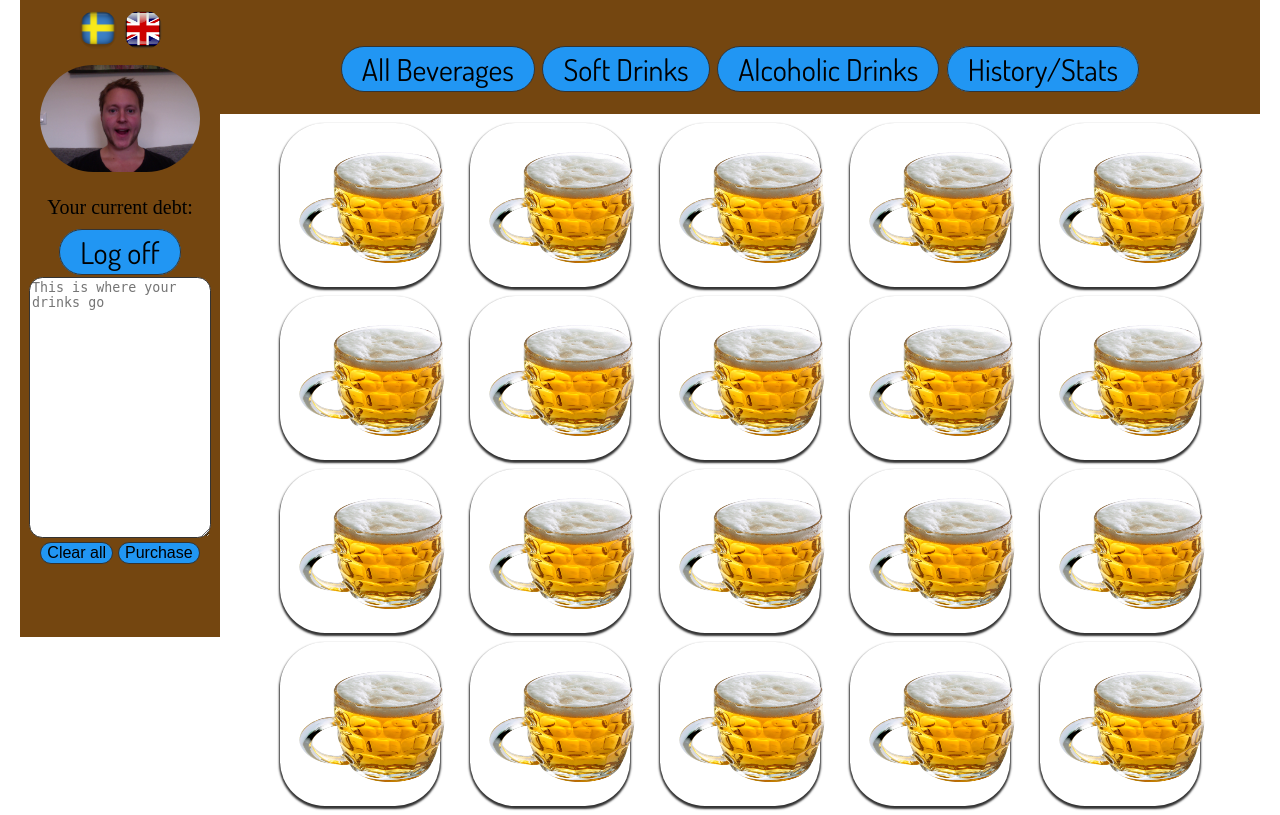
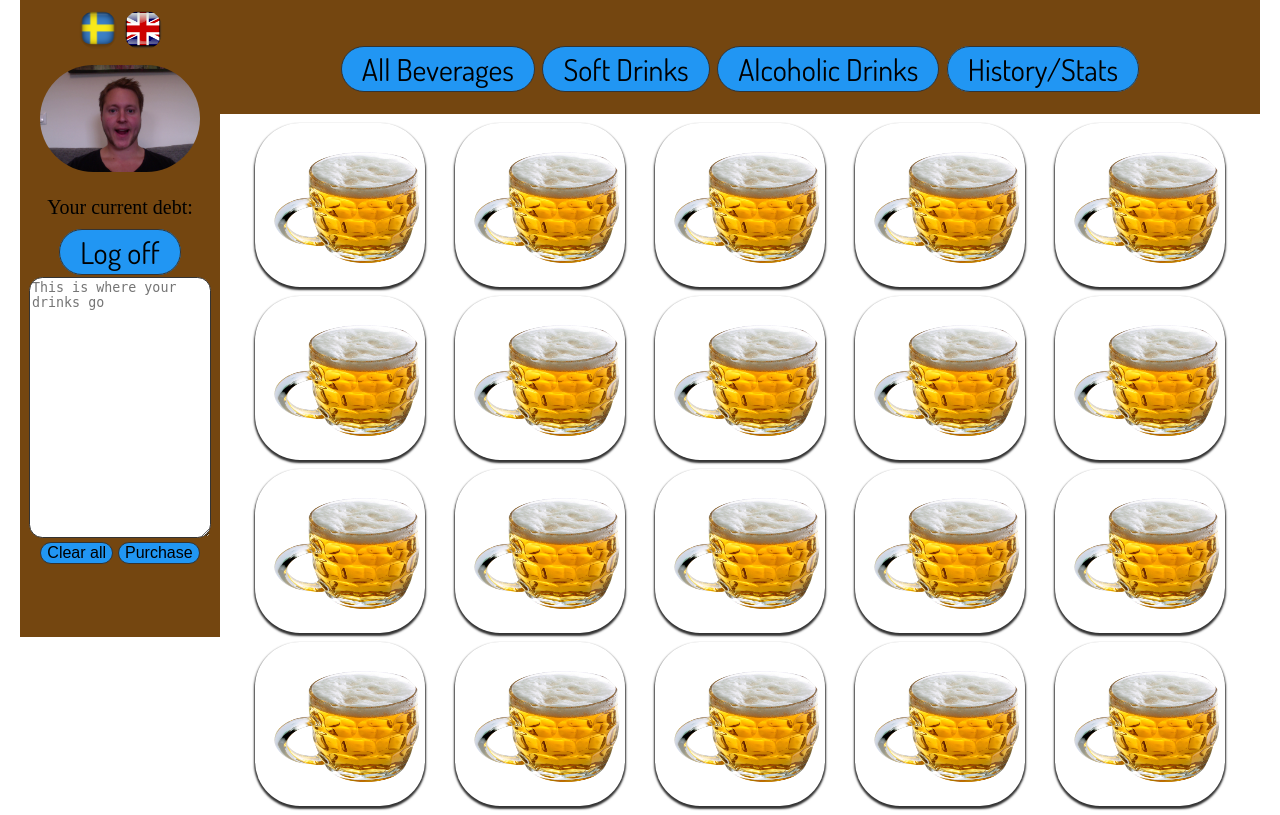
Before and after one commit to LaChapeliere/ipup, a PHP site: page /html/index.html in a window 1280 px wide. Run offline with PHP 8.4, Linux system fonts and the light colour scheme; some libraries are stand-ins or nearby versions.

Commit message:
trying to center image in table. No good though

```diff
--- a/css/style.css
+++ b/css/style.css
@@ -223,7 +223,13 @@ input:checked + .slider:before {
    color: black;
    padding: .5em;
    background-color: background-color: #26C6DA ;
-   max-width: 130px;
+   max-width: 140px;
+
+}
+
+#drinkelement {
+	text-align: center;
+	vertical-align: middle;
 
 }
 
```
